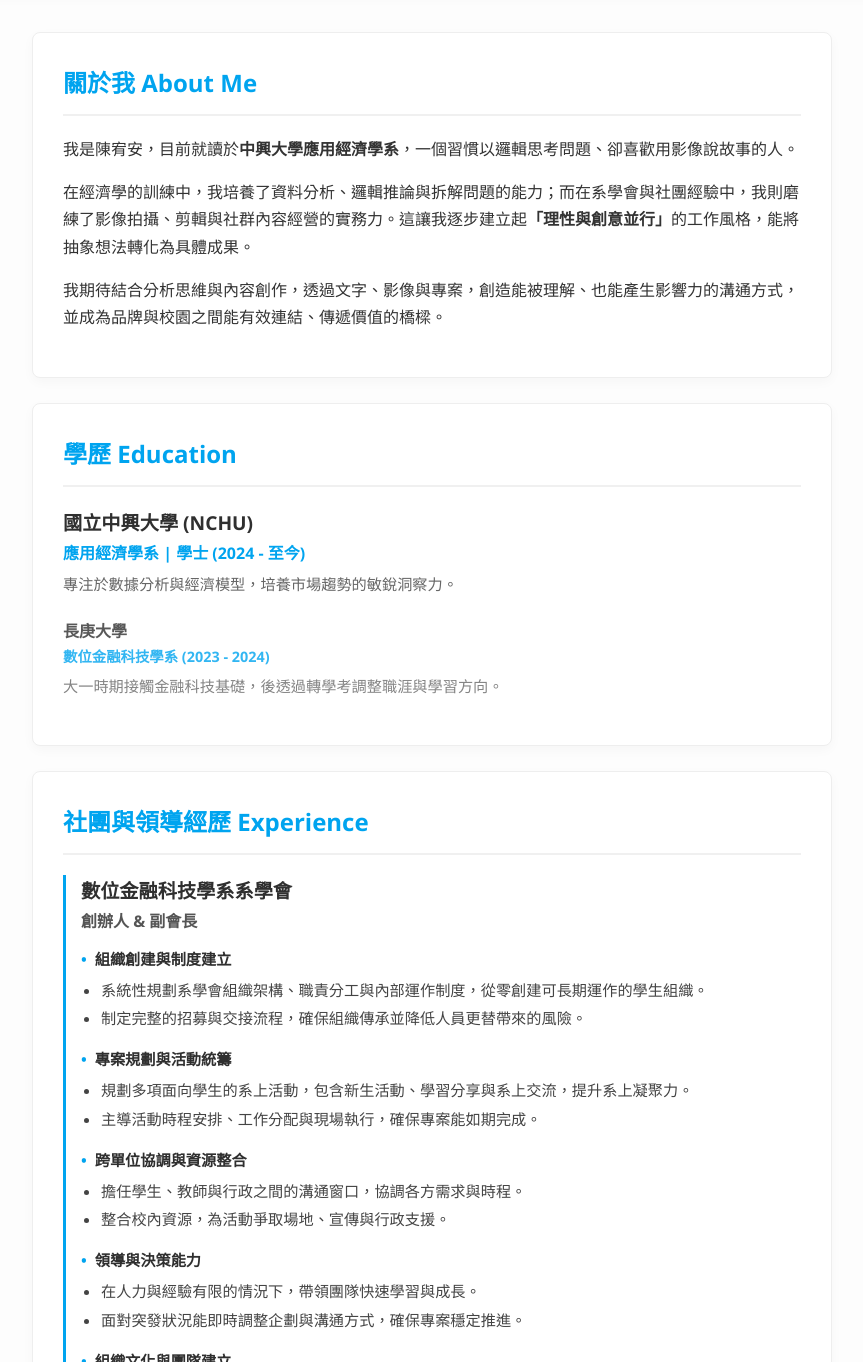
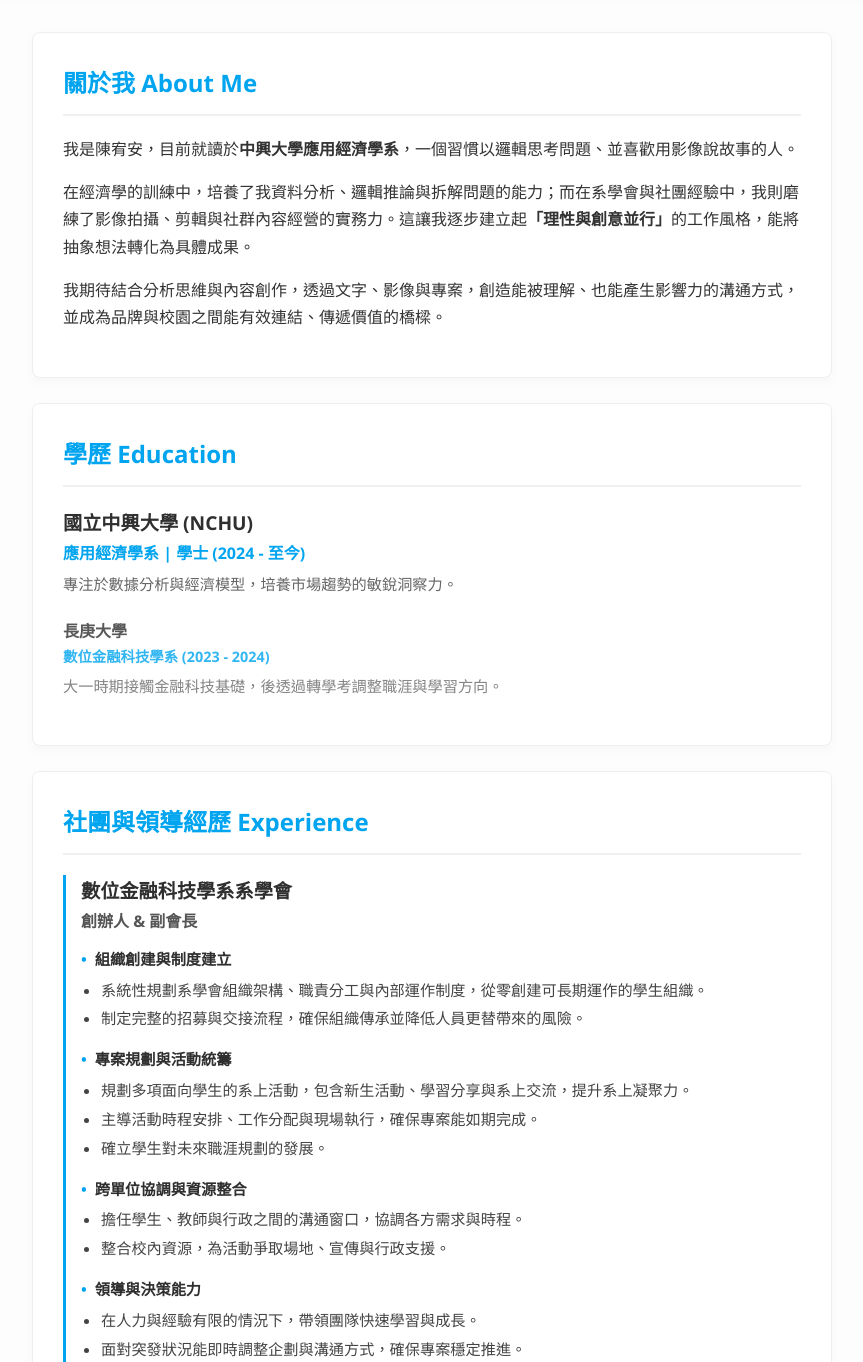
Before and after one commit to cyannnxi/resume, a plain HTML site: page index.html in a window 1280 px wide. Shown: the part 280-1642 px from the top of the page, without its empty margins (208-1071 px from the left). Drawn offline with Linux system fonts and the light colour scheme.

Commit message:
Update index.html

```diff
--- a/index.html
+++ b/index.html
@@ -187,8 +187,8 @@
 
         <section>
             <h2>關於我 About Me</h2>
-            <p>我是陳宥安，目前就讀於<strong>中興大學應用經濟學系</strong>，一個習慣以邏輯思考問題、卻喜歡用影像說故事的人。</p>
-            <p>在經濟學的訓練中，我培養了資料分析、邏輯推論與拆解問題的能力；而在系學會與社團經驗中，我則磨練了影像拍攝、剪輯與社群內容經營的實務力。這讓我逐步建立起<strong>「理性與創意並行」</strong>的工作風格，能將抽象想法轉化為具體成果。</p>
+            <p>我是陳宥安，目前就讀於<strong>中興大學應用經濟學系</strong>，一個習慣以邏輯思考問題、並喜歡用影像說故事的人。</p>
+            <p>在經濟學的訓練中，培養了我資料分析、邏輯推論與拆解問題的能力；而在系學會與社團經驗中，我則磨練了影像拍攝、剪輯與社群內容經營的實務力。這讓我逐步建立起<strong>「理性與創意並行」</strong>的工作風格，能將抽象想法轉化為具體成果。</p>
             <p>我期待結合分析思維與內容創作，透過文字、影像與專案，創造能被理解、也能產生影響力的溝通方式，並成為品牌與校園之間能有效連結、傳遞價值的橋樑。</p>
         </section>
 
@@ -223,6 +223,7 @@
                 <ul class="exp-list">
                     <li>規劃多項面向學生的系上活動，包含新生活動、學習分享與系上交流，提升系上凝聚力。</li>
                     <li>主導活動時程安排、工作分配與現場執行，確保專案能如期完成。</li>
+                    <li>確立學生對未來職涯規劃的發展。</li>
                 </ul>
 
                 <div class="exp-subtitle">跨單位協調與資源整合</div>
```
